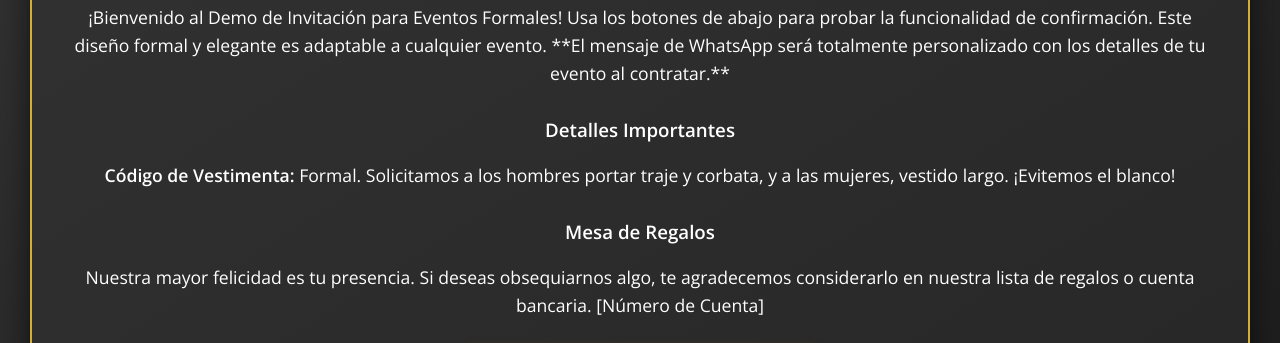
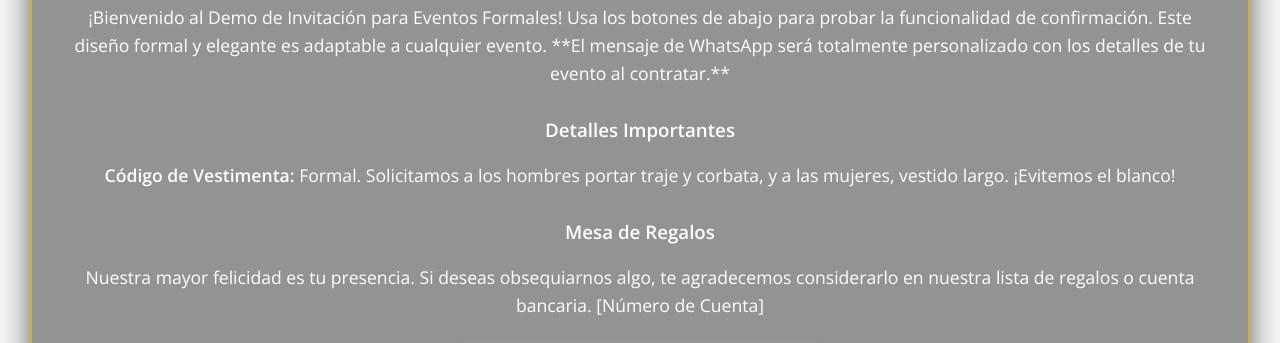
Before and after one commit to PequeCreacionesKaelHN/Invitaciones_bodas, a plain HTML site: page index.html in a window 1280 px wide. Shown: the part 216-559 px from the top of the page. Drawn offline with nearby package versions, Linux system fonts and the light colour scheme.

Commit message:
index.html

```diff
--- a/index.html
+++ b/index.html
@@ -59,21 +59,6 @@
     :root {
         --color-oro: #d4af37;
         --color-negro: #1a1a1a;
-    }
-
-    /* Estilos Generales */
-    body {
-        margin: 0;
-        font-family: 'Open Sans', sans-serif;
-        background: linear-gradient(to bottom right, #333333, #1a1a1a);
-        background-attachment: fixed;
-        display: flex;
-        justify-content: center;
-        align-items: center;
-        min-height: 100vh;
-        color: #e0e0e0;
-        padding: 20px;
-        box-sizing: border-box;
     }
 
     /* FONDO DE LA TARJETA (Gris oscuro semi-transparente 50%) */
```
